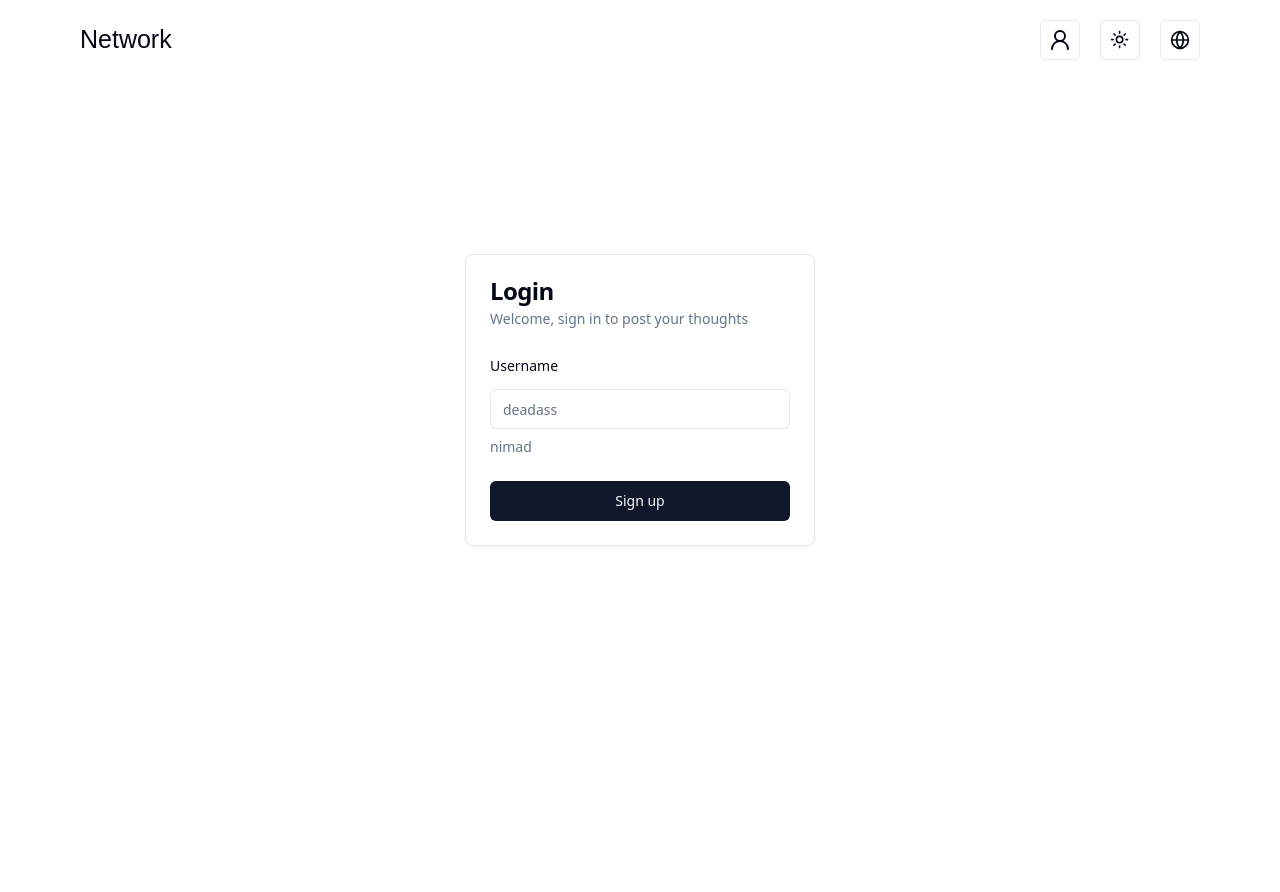
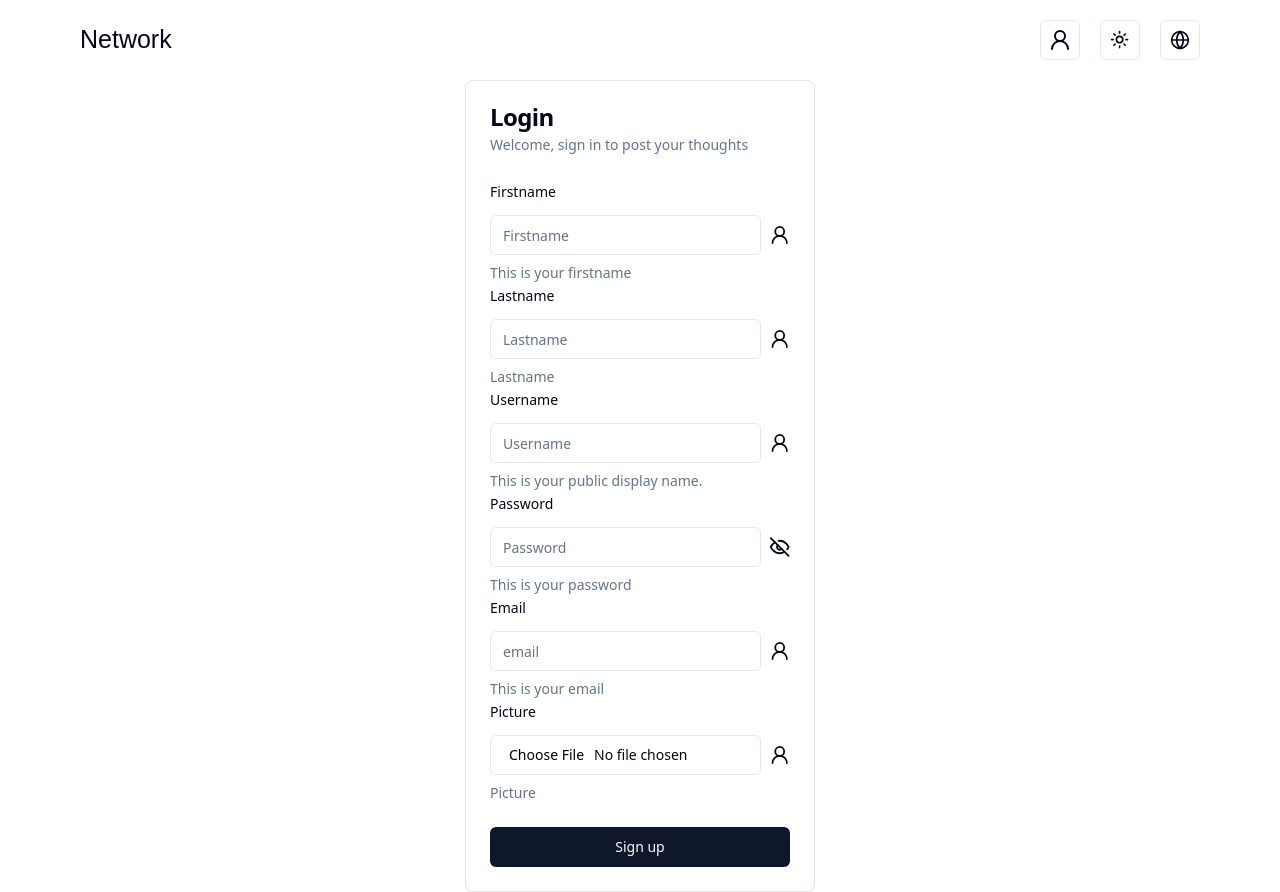
Before and after one commit to TohirDev/network-react, a React (Vite) app: page /register in a window 1280 px wide. Before the commit the page ends 800 px from the top, so only its background shows below. Built offline with nearby package versions, Linux system fonts and the light colour scheme.

Commit message:
feat: registration page updated

```diff
--- a/src/pages/auth/register/index.tsx
+++ b/src/pages/auth/register/index.tsx
@@ -1,21 +1,29 @@
-import { FormInput } from "@/components/form/FromInput";
+import { useForm } from "react-hook-form";
+import { z } from "zod";
+import { zodResolver } from "@hookform/resolvers/zod";
+
 import { Button } from "@/components/ui/button";
 import {
   Card,
+  CardTitle,
+  CardHeader,
   CardContent,
   CardDescription,
   CardFooter,
-  CardHeader,
-  CardTitle,
 } from "@/components/ui/card";
 import { Form, FormLabel } from "@/components/ui/form";
-import { zodResolver } from "@hookform/resolvers/zod";
-import { useForm } from "react-hook-form";
+import { FormInput } from "@/components/form/FromInput";
 import { useTranslation } from "react-i18next";
-import { z } from "zod";
+import { useCallback, useState } from "react";
 
-function RegistrationPage() {
+import { Toaster } from "@/components/ui/toaster";
+import { EyeIcon, EyeOffIcon, UserRound } from "lucide-react";
+import { TLoginResult } from "@/types";
+
+export const RegistrationPage = () => {
+  const [show, setShow] = useState(false);
   const { t } = useTranslation();
+
   const FormSchema = z.object({
     username: z.string().min(4, {
       message: t("login-valid-username"),
@@ -27,6 +35,10 @@ function RegistrationPage() {
         /^(?=.*[A-Za-z])(?=.*\d)(?=.*[@#$%^&+=!])(?!.*\s)/,
         t("login-ps-char")
       ),
+    firstname: z.string(),
+    lastname: z.string(),
+    email: z.string().email(),
+    picture: z.any(),
   });
 
   const form = useForm<z.infer<typeof FormSchema>>({
@@ -34,24 +46,110 @@ function RegistrationPage() {
     defaultValues: {
       username: "",
       password: "",
+      email: "",
+      firstname: "",
+      lastname: "",
+      picture: "",
     },
   });
+  const url = `${import.meta.env.VITE_BASE_API_URL}/signup`;
+  const onSubmit = useCallback(async (url: string, data: unknown) => {
+    try {
+      const response = await fetch(url, {
+        method: "POST",
+        headers: {
+          "Content-Type": "application/json",
+        },
+        body: JSON.stringify(data),
+      });
+      const result: TLoginResult = await response.json();
+      console.log(result);
+    } catch (err) {
+      console.log(err);
+    }
+  }, []);
+
   return (
     <Form {...form}>
-      <form onSubmit={form.handleSubmit((data) => console.log(data))}>
+      <form onSubmit={form.handleSubmit((data) => onSubmit(url, data))}>
         <div className="grid place-items-center h-[80vh]">
-          <Card className="w-[350px]">
+          <Card className="w-[350px] ">
             <CardHeader>
               <CardTitle>Login</CardTitle>
               <CardDescription>{t("login-title")}</CardDescription>
             </CardHeader>
             <CardContent>
+              <FormLabel>Firstname</FormLabel>
+              <FormInput
+                formDesc={"This is your firstname"}
+                control={form.control}
+                formName="firstname"
+                placeHolder="Firstname"
+                suffix={
+                  <UserRound className="mt-3 cursor-pointer select-none" />
+                }
+              />
+              <FormLabel>Lastname</FormLabel>
+              <FormInput
+                formDesc={"Lastname"}
+                control={form.control}
+                formName="lastname"
+                placeHolder="Lastname"
+                suffix={
+                  <UserRound className="mt-3 cursor-pointer select-none" />
+                }
+              />
               <FormLabel>Username</FormLabel>
               <FormInput
+                formDesc={t("login-username")}
                 control={form.control}
-                formDesc="nimad"
                 formName="username"
-                placeHolder="deadass"
+                placeHolder="Username"
+                suffix={
+                  <UserRound className="mt-3 cursor-pointer select-none" />
+                }
+              />
+              <FormLabel>Password</FormLabel>
+              <FormInput
+                control={form.control}
+                formDesc={t("login-password")}
+                formName="password"
+                placeHolder="Password"
+                type={show ? "text" : "password"}
+                suffix={
+                  show ? (
+                    <EyeIcon
+                      className="mt-3 cursor-pointer select-none"
+                      onClick={() => setShow(false)}
+                    />
+                  ) : (
+                    <EyeOffIcon
+                      className="mt-3 cursor-pointer select-none"
+                      onClick={() => setShow(true)}
+                    />
+                  )
+                }
+              />
+              <FormLabel>Email</FormLabel>
+              <FormInput
+                formDesc={"This is your email"}
+                control={form.control}
+                formName="email"
+                placeHolder="email"
+                suffix={
+                  <UserRound className="mt-3 cursor-pointer select-none" />
+                }
+              />
+              <FormLabel>Picture</FormLabel>
+              <FormInput
+                formDesc={"Picture"}
+                control={form.control}
+                formName="picture"
+                placeHolder="Picture"
+                suffix={
+                  <UserRound className="mt-3 cursor-pointer select-none" />
+                }
+                type="file"
               />
             </CardContent>
             <CardFooter
@@ -61,14 +159,16 @@ function RegistrationPage() {
               }}
             >
               <Button className="w-[100%]" type="submit">
-                {"Sign up"}
+                Sign up
               </Button>
             </CardFooter>
           </Card>
         </div>
       </form>
+
+      <Toaster />
     </Form>
   );
-}
+};
 
 export default RegistrationPage;
```
